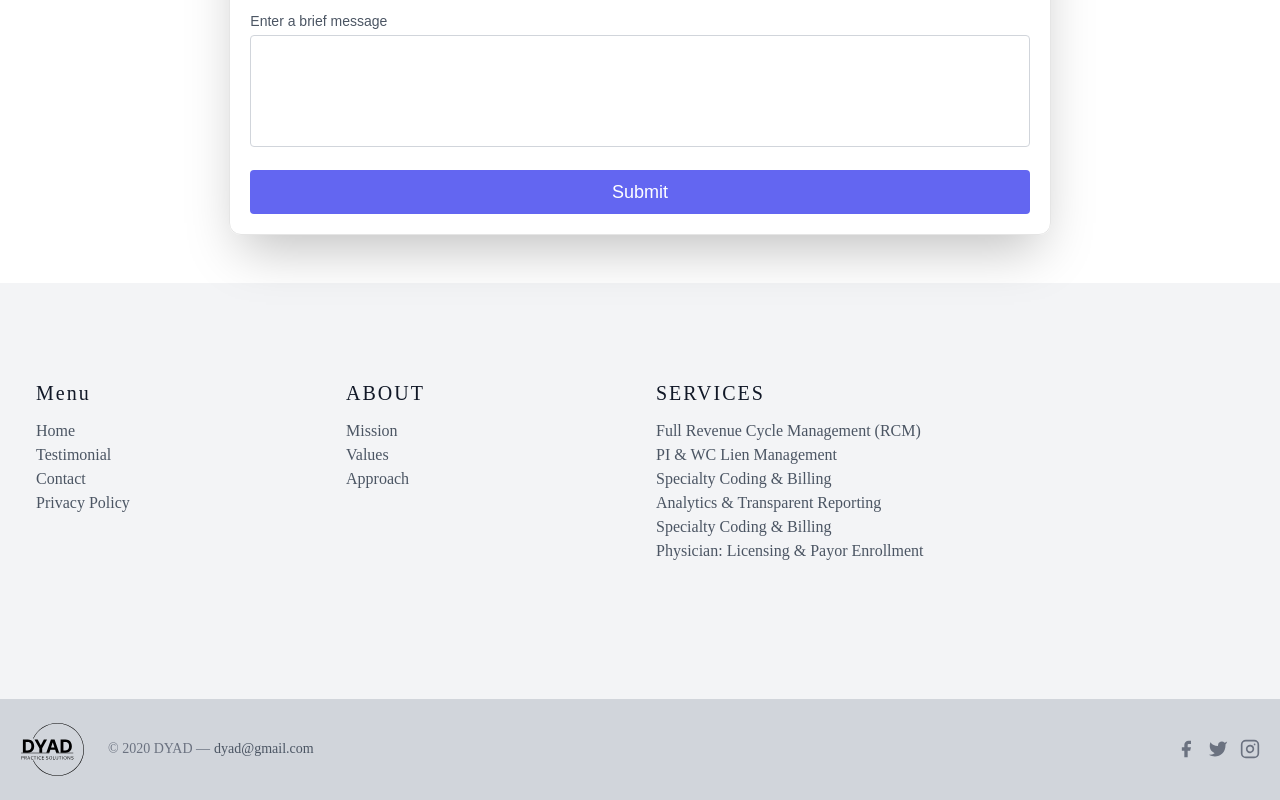
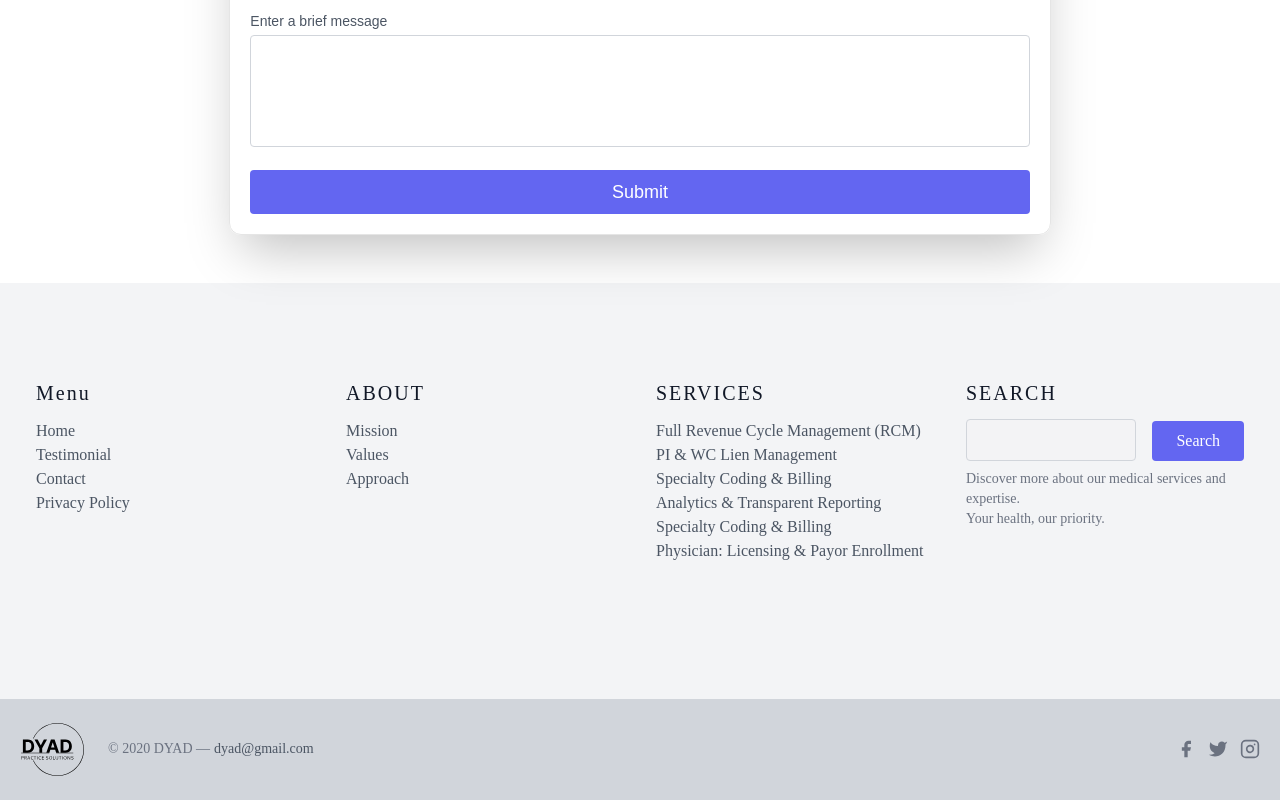
Before and after one commit to singhdivyam772/DYAD, a Next.js app: page / in a window 1280 px wide. Shown: the part 4729-5529 px from the top of the page. Built offline with nearby package versions, Linux system fonts and the light colour scheme.

Commit message:
update the dyad

```diff
--- a/app/components/Footer.tsx
+++ b/app/components/Footer.tsx
@@ -142,9 +142,9 @@ const Footer = () => {
           </div>
 
           {/* Subscription Section */}
-          {/* <div className="lg:w-1/4 md:w-1/2 w-full px-4">
-            <h2 className="title-font font-medium text-gray-900 tracking-widest text-sm mb-3">
-              SUBSCRIBE
+          <div className="lg:w-1/4 md:w-1/2 w-full px-4">
+            <h2 className="title-font font-medium text-gray-900 tracking-widest text-xl mb-3">
+              SEARCH
             </h2>
             <div className="flex xl:flex-nowrap md:flex-nowrap lg:flex-wrap flex-wrap justify-center items-end md:justify-start">
               <div className="relative w-40 sm:w-auto xl:mr-4 lg:mr-0 sm:mr-4 mr-2">
@@ -160,14 +160,14 @@ const Footer = () => {
                 />
               </div>
               <button className="lg:mt-2 xl:mt-0 flex-shrink-0 inline-flex text-white bg-indigo-500 border-0 py-2 px-6 focus:outline-none hover:bg-indigo-600 rounded">
-                Subscribe
+                Search
               </button>
             </div>
             <p className="text-gray-500 text-sm mt-2 md:text-left text-center">
-              Bitters chicharrones fanny pack
-              <br className="lg:block hidden" /> waistcoat green juice
+              Discover more about our medical services and expertise.
+              <br className="lg:block hidden" /> Your health, our priority.
             </p>
-          </div> */}
+          </div>
         </div>
       </div>
 
```
